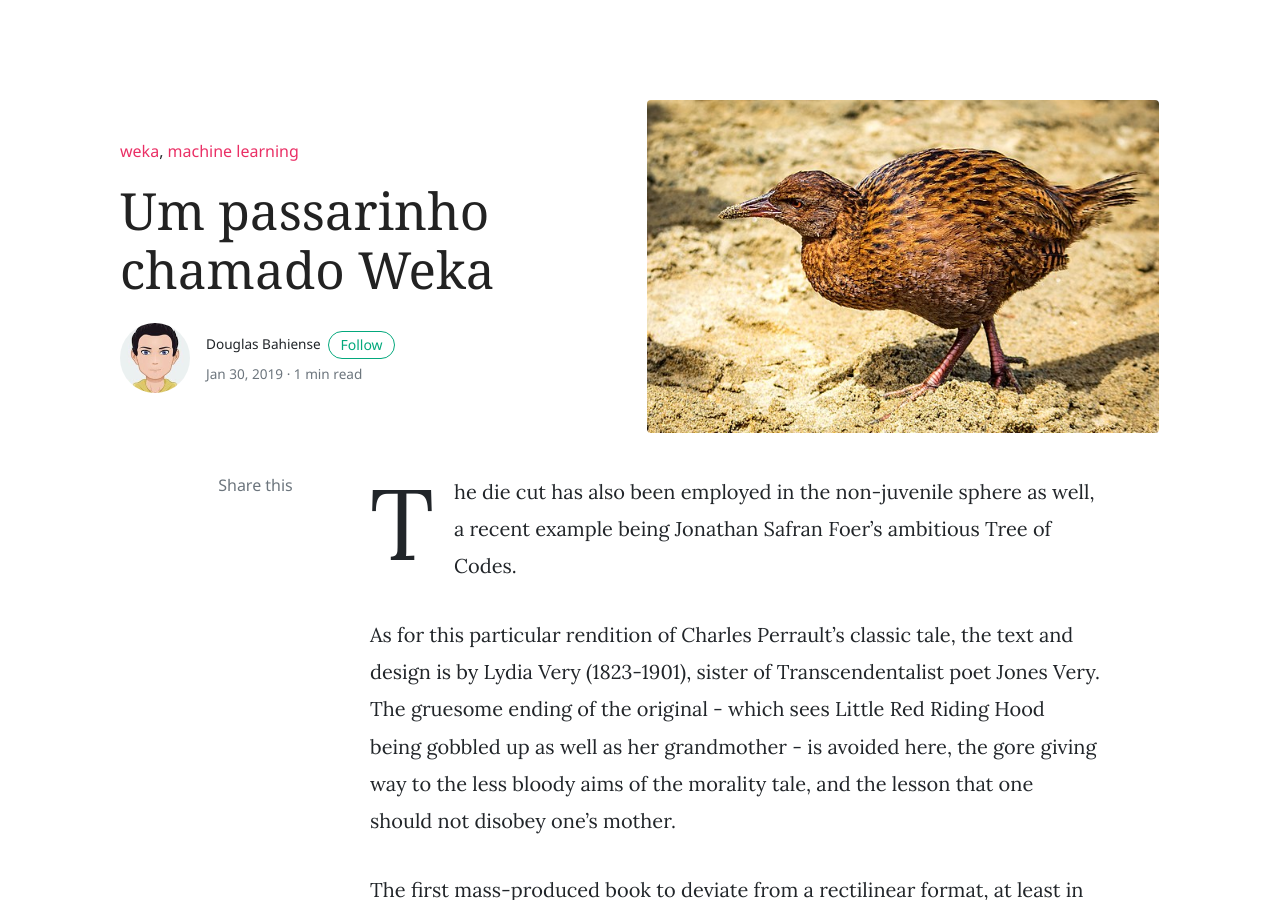
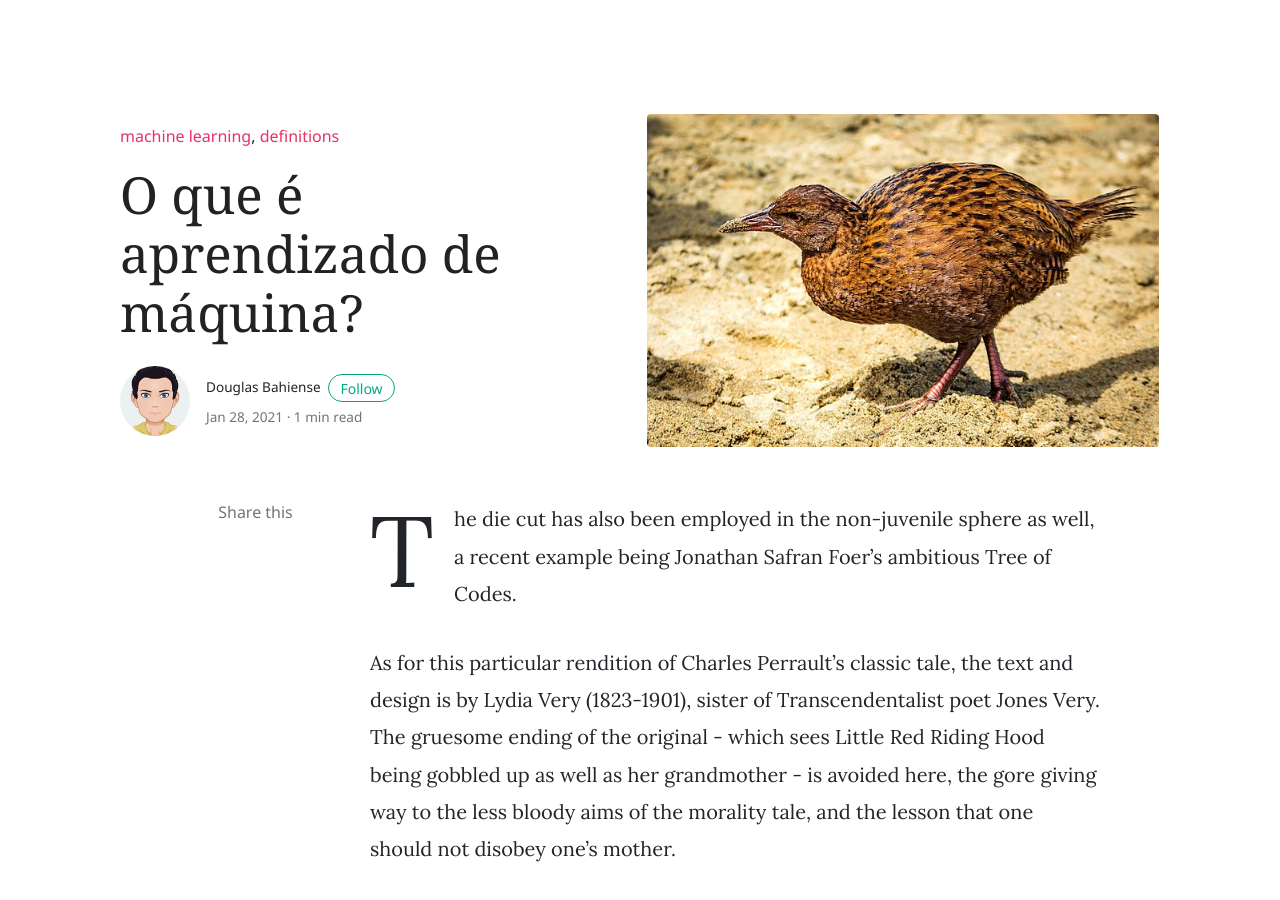
Before and after one commit to dbahiense/dbahiense.github.io, a Jekyll site: the page built from _posts/2021-01-28-what-is-machine-learning.md, in a window 1280 px wide and 900 px high. Built offline with Jekyll 4.4.1, drawn with Linux system fonts in a browser that asks for light colours; nearby versions of some CDN libraries; comment, search, counter and statistics services are not loaded.

Commit message:
edit post

```diff
--- a/_posts/2019-01-30-acumulated-experience.md
+++ b/_posts/2021-01-28-what-is-machine-learning.md
@@ -1,9 +1,9 @@
 ---
 layout: post
-title:  "Um passarinho chamado Weka"
-author: douglas
-categories: [ Weka, machine learning ]
-image: assets/images/640px-Stewart_Island_weka.jpg
+title:  "O que é aprendizado de máquina?"
+categories: [ machine learning, definitions ]
+image: ./assets/images/640px-Stewart_Island_weka.jpg
+tag: [ featured ]
 ---
 The die cut has also been employed in the non-juvenile sphere as well, a recent example being Jonathan Safran Foer’s ambitious Tree of Codes.
 
```
Also changed, not shown: _posts/2019-01-28-we-all-wait-for-summer.md (deleted, +0 -11 lines), _posts/2021-04-01-a-fish-called-weka.md (added, +8 -0 lines).
